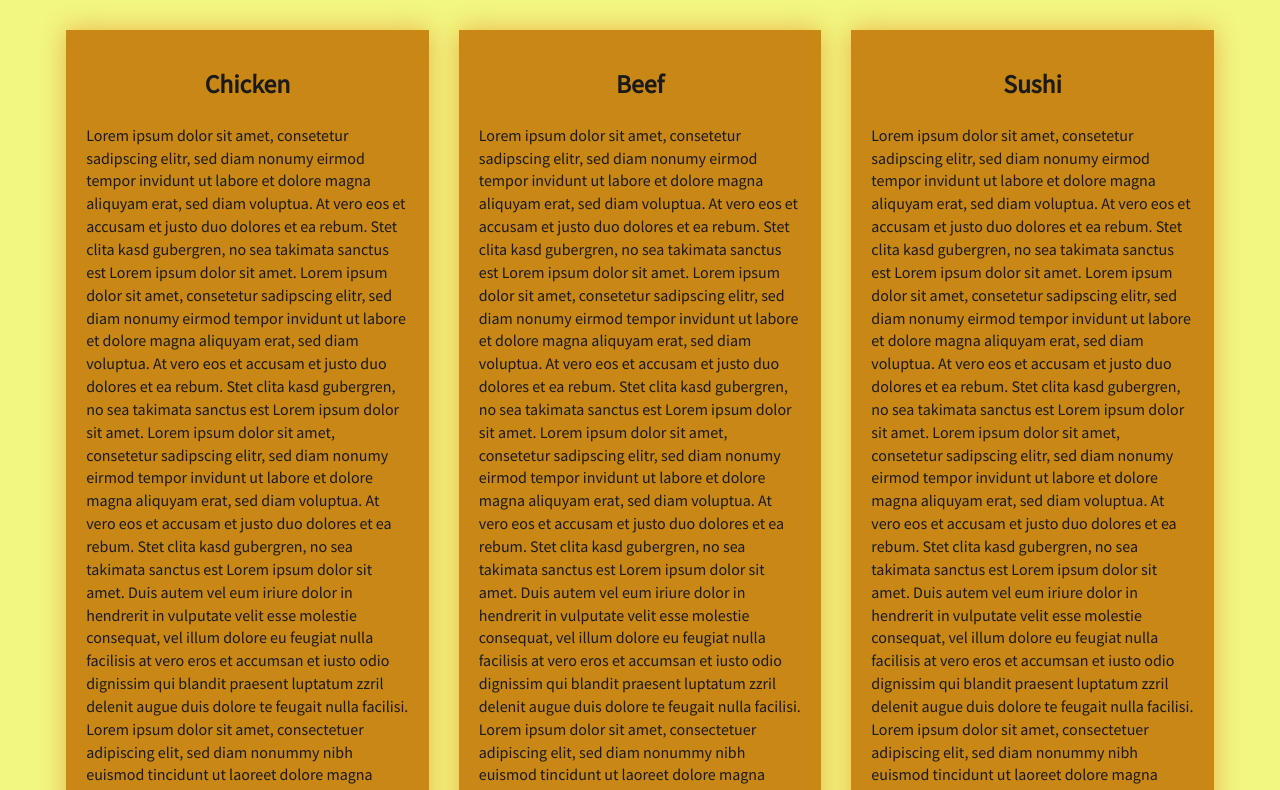
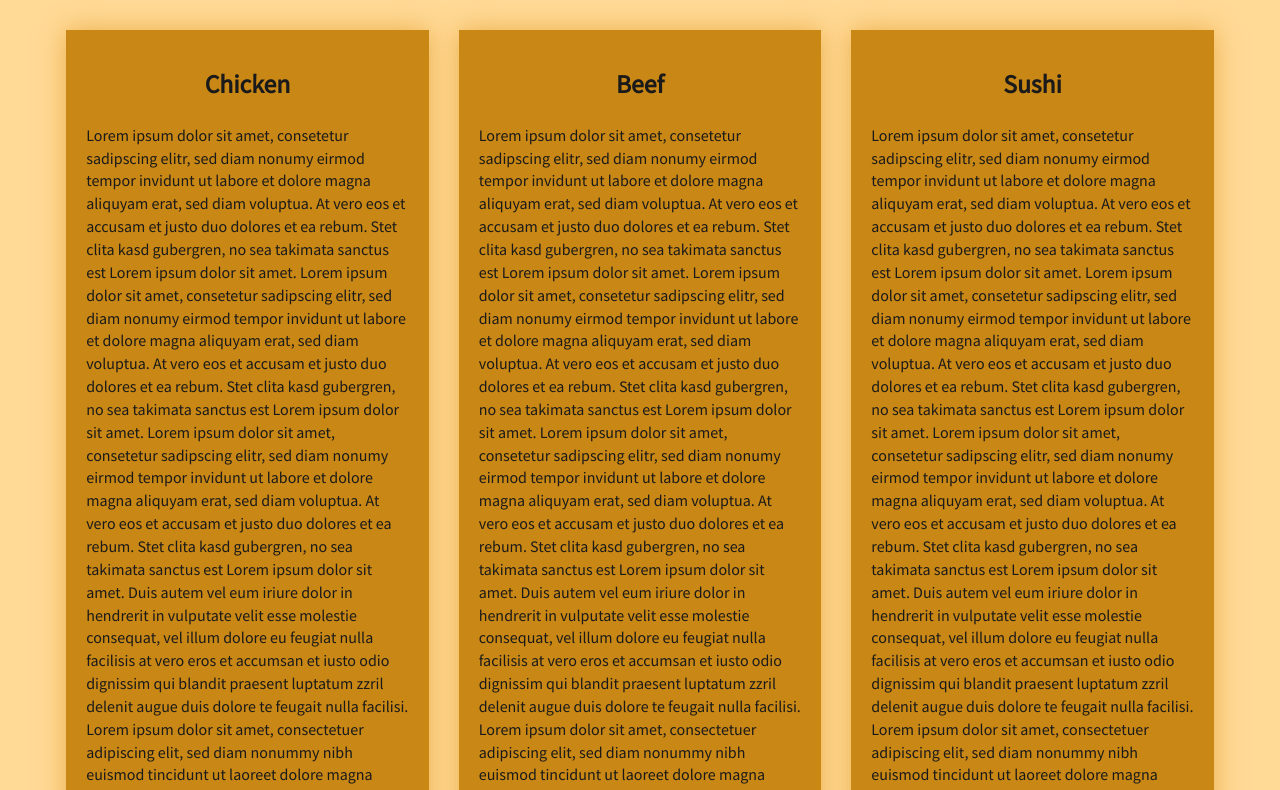
Before and after one commit to bhavyasaraswat/Coursera, a plain HTML site: page module3-solution/index.html in a window 1280 px wide. Shown: the part 197-987 px from the top of the page. Drawn offline with Linux system fonts and the light colour scheme.

Commit message:
Update styles.css

```diff
--- a/module3-solution/css/styles.css
+++ b/module3-solution/css/styles.css
@@ -2,7 +2,7 @@ body {
     font-size: 16px;
     font-family: 'Source Sans Pro', sans-serif;
     color: #1a1a1a;
-    background-color: #f1f781;
+    background-color: #ffd996;
 }
 
 
```
